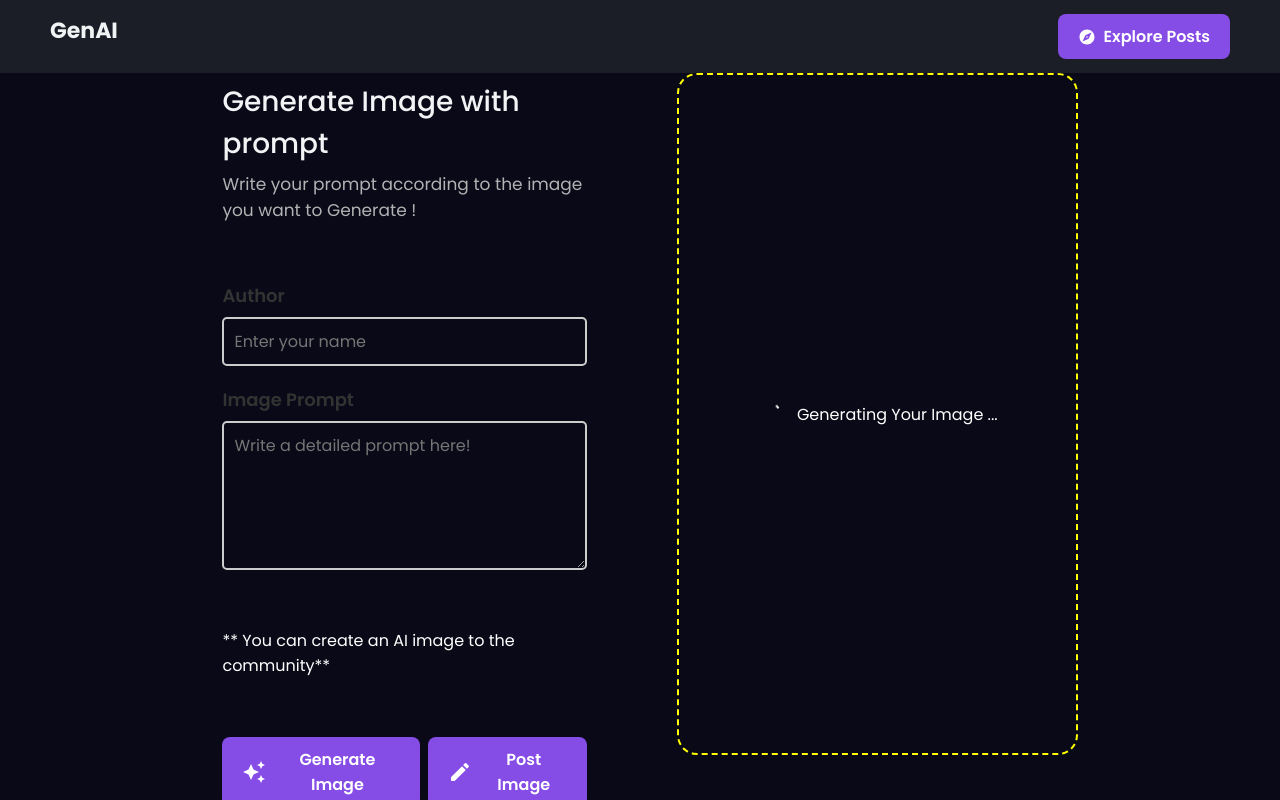
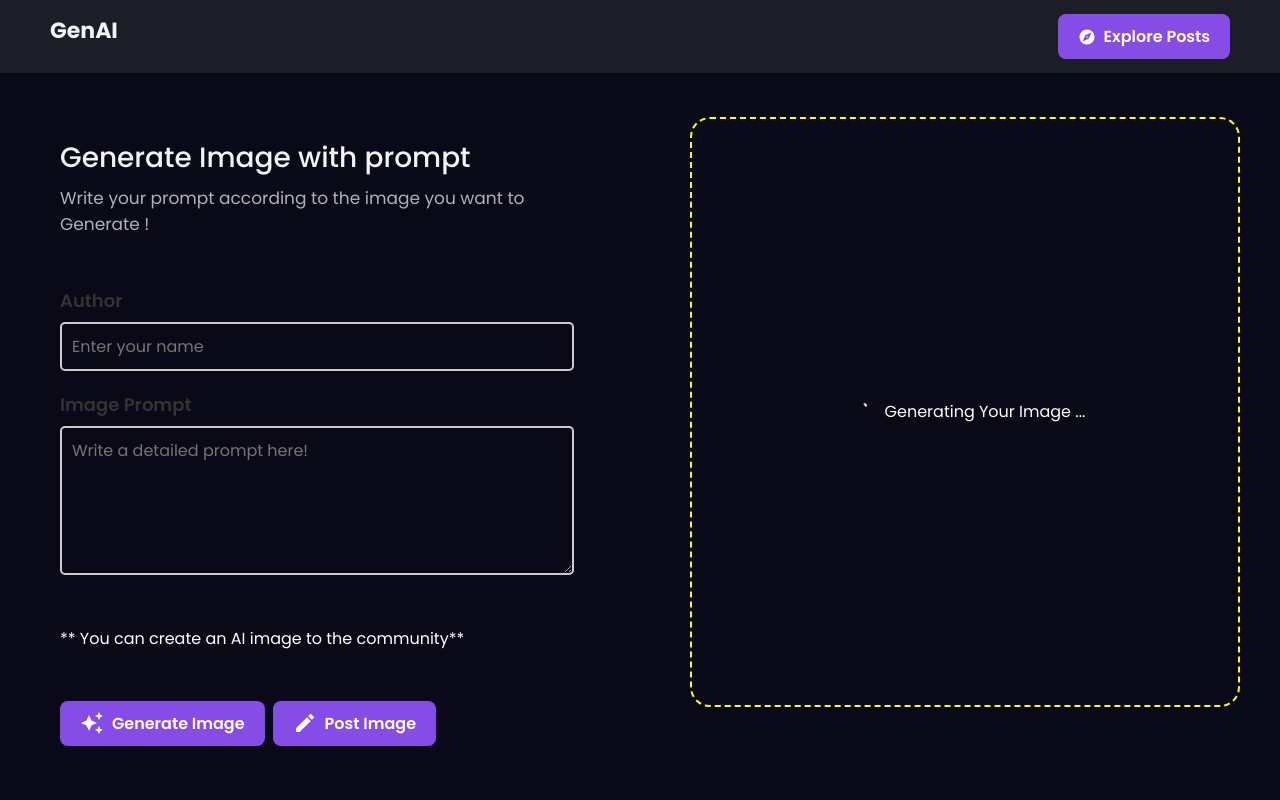
Before and after one commit to Sushant883/AiImageGenerator, a React (Create React App) app in the folder client/: page /post in a window 1280 px wide. Built offline with nearby package versions, Linux system fonts and the light colour scheme.

Commit message:
Complete the layour of Create post file

```diff
--- a/client/src/pages/CreatePost.jsx
+++ b/client/src/pages/CreatePost.jsx
@@ -14,6 +14,7 @@ const Container = styled.div`
   flex-direction: column;
   // border: 2px solid blue;
   align-items: center;
+  justify-content:center;
   gap: 20px;
   @media(max-width: 768px) {
   padding: 6px 10px;
@@ -21,13 +22,13 @@ const Container = styled.div`
 `;
 
 const Wrapper = styled.div`
-  flex: 1;
-  width:100%
+  // flex: 1;
+  width:100%;
   height: fit-content;
   max-width: 1200px;
   gap: 8%;
   display: flex;
-  justify-content: center;
+  justify-content:center;
   @media (max-width: 768px) {
     flex-direction: column;
   }
```
